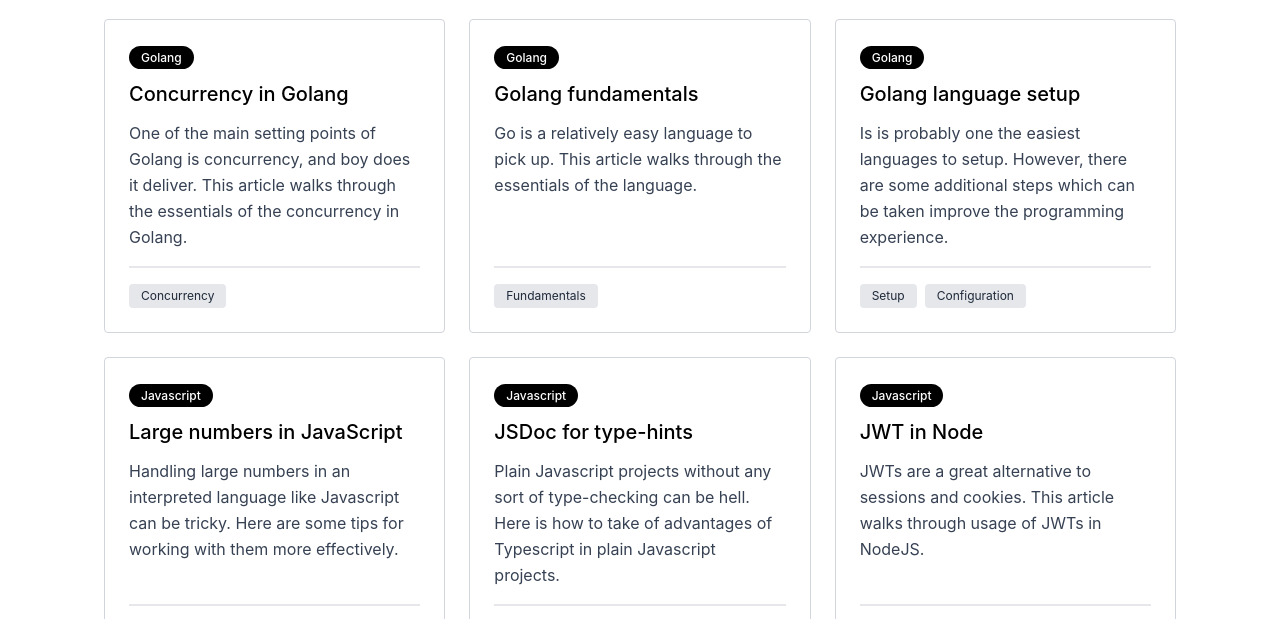
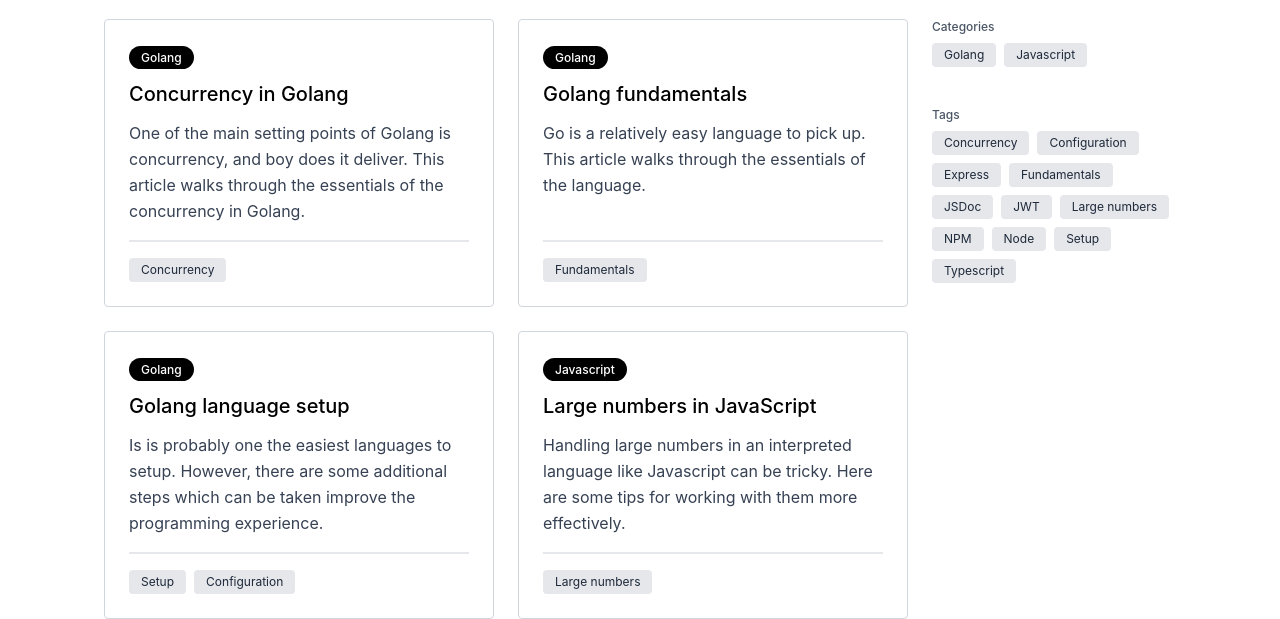
Before and after one commit to moeenn/portfolio, an Astro site: page /blogs in a window 1280 px wide. Shown: the part 153-772 px from the top of the page. Built offline with nearby package versions, Linux system fonts and the light colour scheme; Astro itself is replaced by a stand-in of ours.

Commit message:
add categories and tags on blog page

```diff
--- a/src/components/BlogPostCard.astro
+++ b/src/components/BlogPostCard.astro
@@ -9,6 +9,8 @@ const post = Astro.props.post;
 ---
 
 <a
+	data-post-category={post.data.category}
+	data-post-tags={JSON.stringify(post.data.tags)}
 	href={`/blogs/${post.id}`}
 	class="w-full p-6 border border-gray-300 hover:-translate-y-2 hover:shadow-lg transition-all rounded"
 >
--- a/src/pages/blogs.astro
+++ b/src/pages/blogs.astro
@@ -5,6 +5,10 @@ import SectionHeading from "../components/SectionHeading.astro";
 import BlogPostCard from "../components/BlogPostCard.astro";
 import { getCollection } from "astro:content";
 const blogposts = await getCollection("blog");
+
+const categories = new Set(blogposts.map((p) => p.data.category));
+const tags = new Set(blogposts.flatMap((p) => p.data.tags));
+const sorted = (items: Set<string>) => [...items.keys()].sort();
 ---
 
 <BaseLayout
@@ -19,8 +23,52 @@ const blogposts = await getCollection("blog");
 		<section class="pt-8 pb-14">
 			<SectionHeading text="Blogs" />
 
-			<div class="grid grid-cols-1 md:grid-cols-2 xl:grid-cols-3 gap-6">
-				{blogposts.map((p) => <BlogPostCard post={p} />)}
+			<div class="grid grid-cols-4">
+				<div class="col-span-3 grid grid-cols-2 gap-6">
+					{blogposts.map((p) => <BlogPostCard post={p} />)}
+				</div>
+
+				<div class="pl-6 h-full">
+					<div class="sticky top-4">
+						<div>
+							<p class="text-xs font-medium text-gray-600 pb-2">
+								Categories
+							</p>
+							<div class="flex flex-wrap gap-2">
+								{
+									sorted(categories)
+										.sort()
+										.map((c) => (
+											<span
+												data-category={c}
+												class="cursor-pointer text-xs text-gray-800 bg-gray-200 hover:bg-gray-300 hover:text-black transition-colors px-3 py-1 rounded"
+											>
+												{c}
+											</span>
+										))
+								}
+							</div>
+						</div>
+
+						<div class="mt-10">
+							<p class="text-xs font-medium text-gray-600 pb-2">
+								Tags
+							</p>
+							<div class="flex flex-wrap gap-2">
+								{
+									sorted(tags).map((t) => (
+										<span
+											data-tag={t}
+											class="cursor-pointer text-xs text-gray-800 bg-gray-200 hover:bg-gray-300 hover:text-black transition-colors px-3 py-1 rounded"
+										>
+											{t}
+										</span>
+									))
+								}
+							</div>
+						</div>
+					</div>
+				</div>
 			</div>
 		</section>
 	</Container>
```
